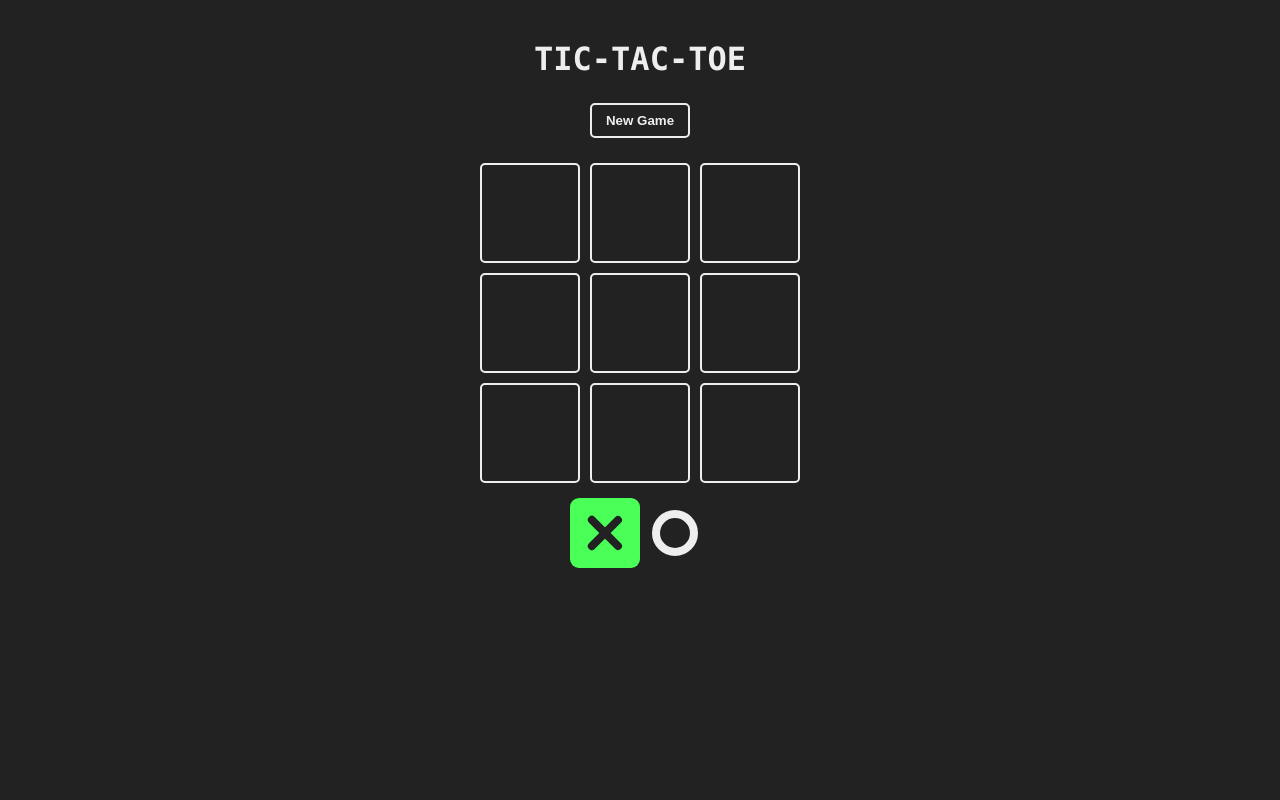
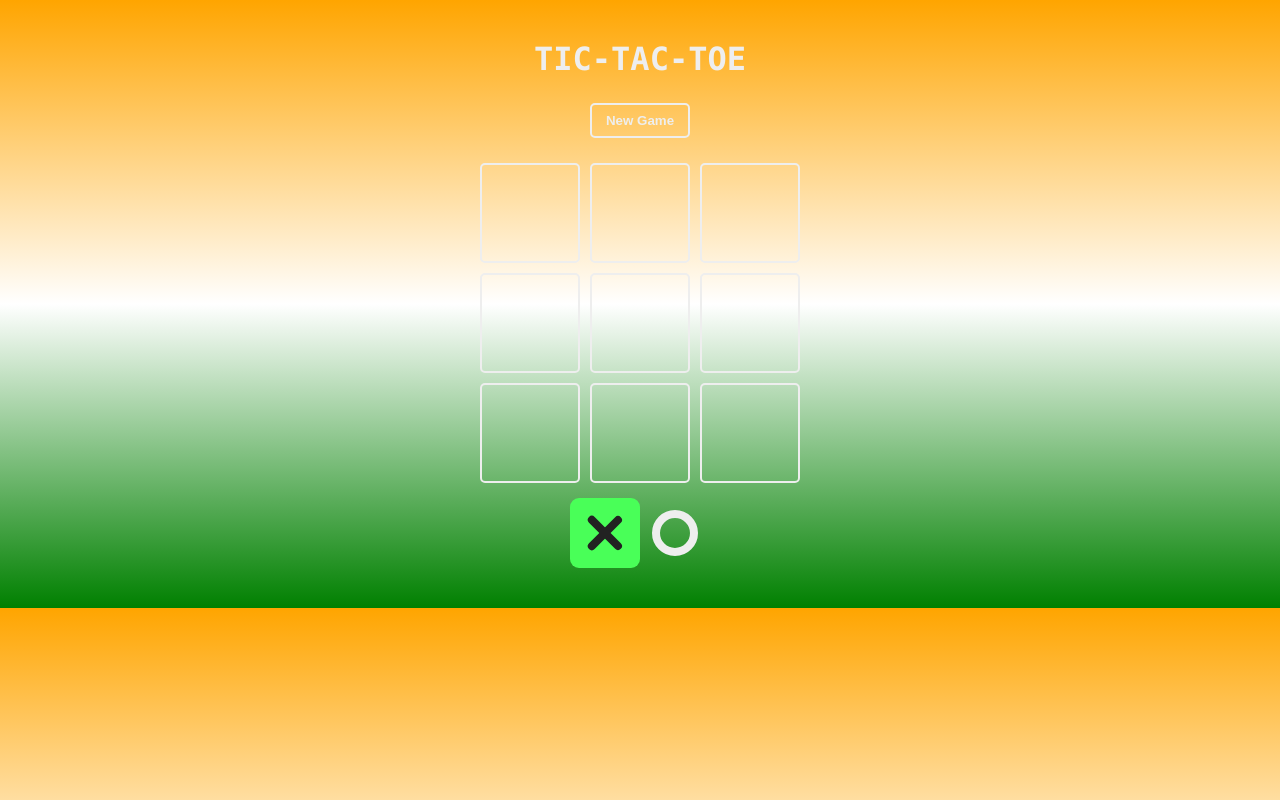
Before and after one commit to ganitkumar517/feynman, a React (Create React App) app: page / in a window 1280 px wide. Built offline with nearby package versions, Linux system fonts and the light colour scheme; the HTML template or start-up script is replaced by a standard one.

Commit message:
Create index.css

```diff
--- a/src/index.css
+++ b/src/index.css
@@ -5,7 +5,7 @@
 }
 
 body {
-    background: #222;
+    background-image: linear-gradient(orange,white,green);
     font-family: consolas;
 }
 
```
